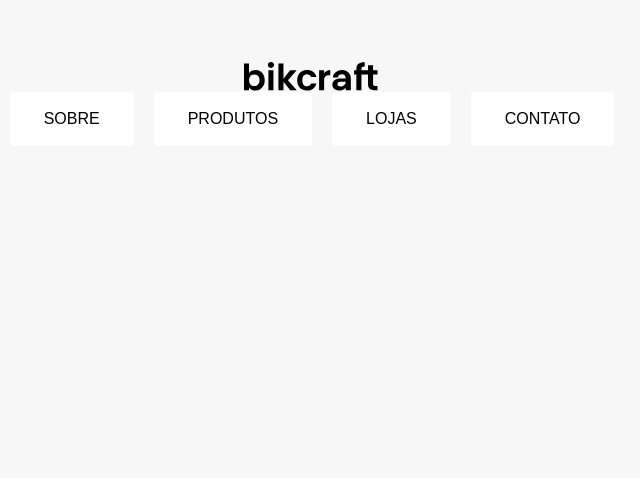
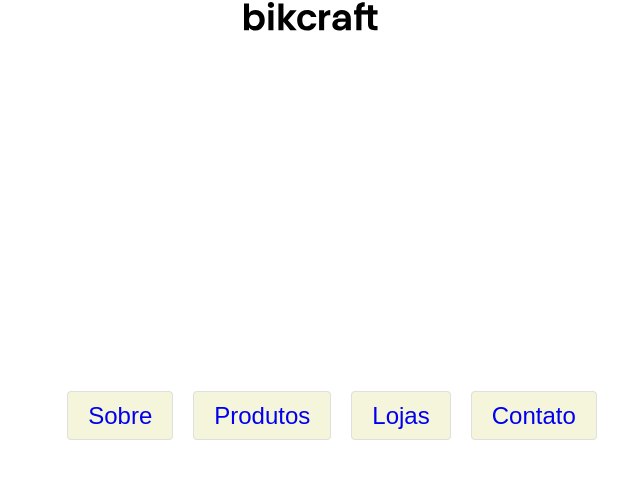
Before and after one commit to renatobarramansa/Exercicios-HTML-e-CSS, a plain HTML site: page Algoritmo/HTML/Dúvida/index.html in a window 1280 px wide. Shown: the whole page, without its empty margins (328-968 px from the left). Drawn offline with Linux system fonts and the light colour scheme.

Commit message:
Atualizado

```diff
--- a/Algoritmo/HTML/Dúvida/css/style.css
+++ b/Algoritmo/HTML/Dúvida/css/style.css
@@ -1,38 +1,30 @@
 body {
+  margin: 0px;
+  display: grid;
+  justify-items: center;
+  font-size: 1.5rem;
   font-family: Arial, Helvetica, sans-serif;
-  margin: 0px;
-  background: #f7f7f7;
-  display: grid;
-
-  justify-items: center;
-  margin-top: 60px;
+  gap: 60px;
 }
 
 ul {
   list-style: none;
-  margin: 0px;
-  padding: 0px;
+}
+
+.menu {
+  display: flex;
+  gap: 20px;
+}
+
+.menu a {
+  text-decoration: none;
+  background-color: beige;
+  padding: 10 20;
+  border-radius: 4px;
+  border: rgb(224, 222, 222) solid 1px;
 }
 
 .header {
   display: grid;
   justify-items: center;
 }
-
-.menu {
-  display: flex;
-  flex-wrap: wrap;
-  gap: 20px;
-  justify-content: center;
-}
-
-.menu a {
-  display: block;
-  text-decoration: none;
-  background: #ffffff;
-  padding: 1rem 2rem;
-  border-radius: 4px;
-  color: #000000;
-  text-transform: uppercase;
-  border: 2px solid #fff;
-}
--- a/Algoritmo/HTML/Dúvida/index.html
+++ b/Algoritmo/HTML/Dúvida/index.html
@@ -1,18 +1,15 @@
-
-<!DOCTYPE html>
-<html>
-
+<html lang="en">
 <head>
   <meta charset="UTF-8">
-  <title>Bikcraft</title>
+  <meta http-equiv="X-UA-Compatible" content="IE=edge">
+  <meta name="viewport" content="width=device-width, initial-scale=1.0">
   <link rel="stylesheet" href="./css/style.css">
+  <title>09.02.22</title>
 </head>
-
 <body>
   <header class="header">
-    <img src="./img/bikcraft.svg" alt="Bikcraft">
-
-    <nav aria-label="primária">
+    <img src="./img/bikcraft.svg" alt="bikcraft">
+    <nav >
       <ul class="menu">
         <li><a href="/">Sobre</a></li>
         <li><a href="/">Produtos</a></li>
@@ -21,7 +18,5 @@
       </ul>
     </nav>
   </header>
-
 </body>
-
 </html>
```
